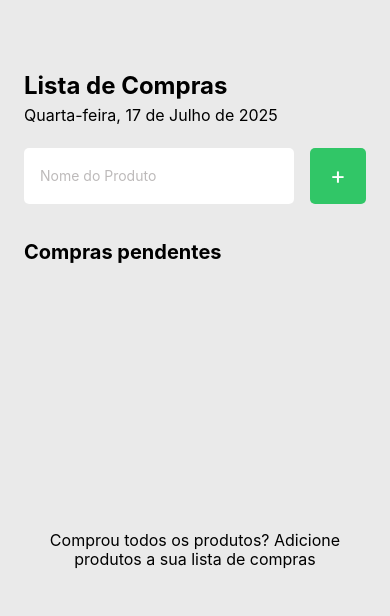
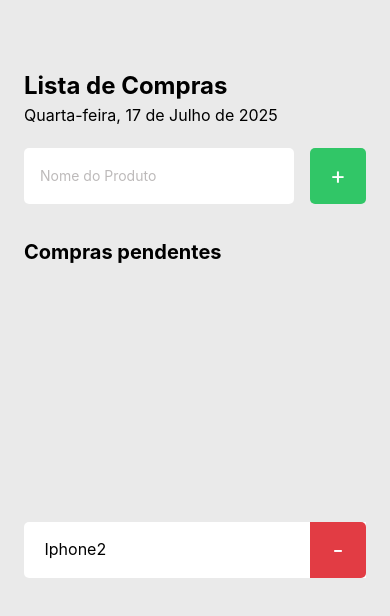
Before and after one commit to victor4232/mobile1---fundamento, a React Native app: screen / in a window 390 px wide. Shown: the top 616 px of the page. Built offline with nearby package versions, Linux system fonts and the light colour scheme.

Commit message:
terceiro commit

```diff
--- a/src/screens/Home.tsx
+++ b/src/screens/Home.tsx
@@ -1,6 +1,20 @@
+
 import { StyleSheet, Text, TextInput, TouchableOpacity, View } from "react-native";
 
+import { Product } from "./components/Product";
+
 export function Home() {
+
+    function handleRemoveProduct() {
+
+    }
+
+    function handleProductRemove(name:string) {
+            // console.log("Voce clicou aqui !!" + name)
+            console.log(`Voce clicou aqui !! ${name}`)
+
+        }
+
     return (
         <View style={style.container}>
             <Text style={style.title}>Lista de Compras</Text>
@@ -24,7 +38,10 @@
             <Text style={style.listTitle}>Compras pendentes</Text>
 
             <View style={style.list}>
-                <Text style={style.listEmptyText}>Comprou todos os produtos? Adicione produtos a sua lista de compras</Text>
+                {/* <Text style={style.listEmptyText}>Comprou todos os produtos? Adicione produtos a sua lista de compras</Text> */}
+
+                <Product name="Iphone2" onRemove={() => handleProductRemove("Iphone")}>
+                </Product>
             </View>
 
         </View>
--- /dev/null
+++ b/src/screens/components/Product.tsx
@@ -0,0 +1,67 @@
+import { StyleSheet, View, Text, TouchableOpacity } from "react-native";
+
+interface Props {
+    name: string;
+    onRemove: () => void
+}
+
+// desestruturacao
+
+// props: Props
+
+// {name, onRemove}:Props
+// export function Product(props: Props) {
+
+export function Product({ name, onRemove }: Props) {
+
+
+
+    return (
+        <View style={styles.container}>
+            <Text style={styles.name}> {name}</Text>
+
+            <TouchableOpacity
+                style={styles.buttom}
+                onPress={onRemove}>
+                <Text style={styles.buttonText}> - </Text>
+            </TouchableOpacity>
+        </View>
+    )
+
+}
+
+const styles = StyleSheet.create({
+    container: {
+        width: "100%",
+        backgroundColor: "#fff",
+        flexDirection: "row",
+        alignItems: "center",
+        // justifyContent:"space-between"
+        borderBottomLeftRadius: 5,
+        borderTopLeftRadius: 5,
+
+    },
+    name: {
+        flex: 1,
+        fontSize: 16,
+        lineHeight: 19.2,
+        marginLeft: 16,
+        marginRight: 16,
+    },
+
+    buttonText: {
+        fontSize: 24,
+        color: "white",
+
+    },
+    buttom: {
+        width: 56,
+        height: 56,
+        backgroundColor: "#E23C44",
+        alignItems: "center",
+        justifyContent: "center",
+        borderBottomRightRadius: 5,
+        borderTopRightRadius: 5,
+
+    }
+})
```
